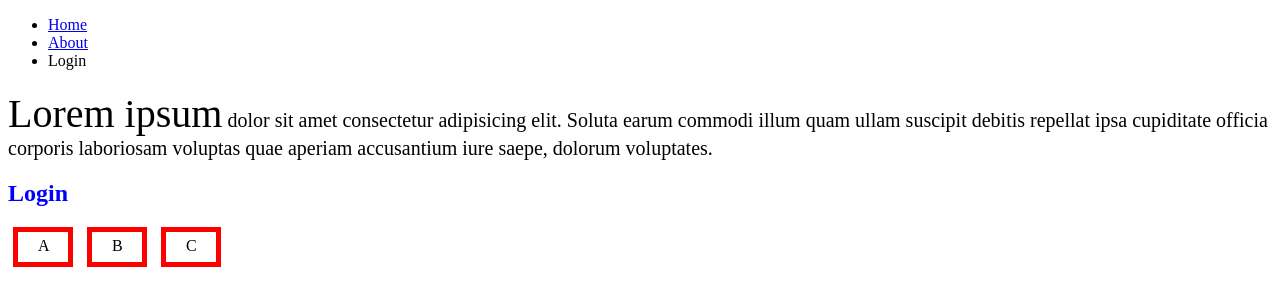
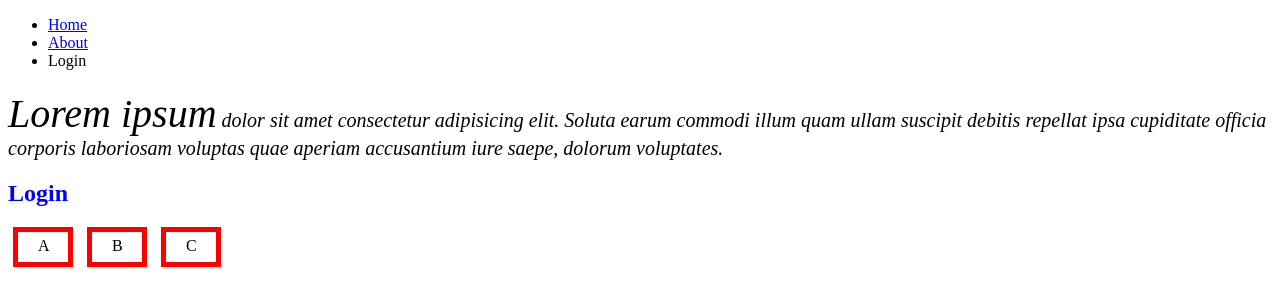
Before and after one commit to Inheritee/Practice, a plain HTML site: page htmlcss/login.html in a window 1280 px wide. Drawn offline with Linux system fonts and the light colour scheme.

Commit message:
css update

```diff
--- a/htmlcss/style2.css
+++ b/htmlcss/style2.css
@@ -4,6 +4,8 @@ h2 {
 
 p {
     font-size: 20px;
+    font-family: serif;
+    font-style: italic;
 }
 
 span{
```
